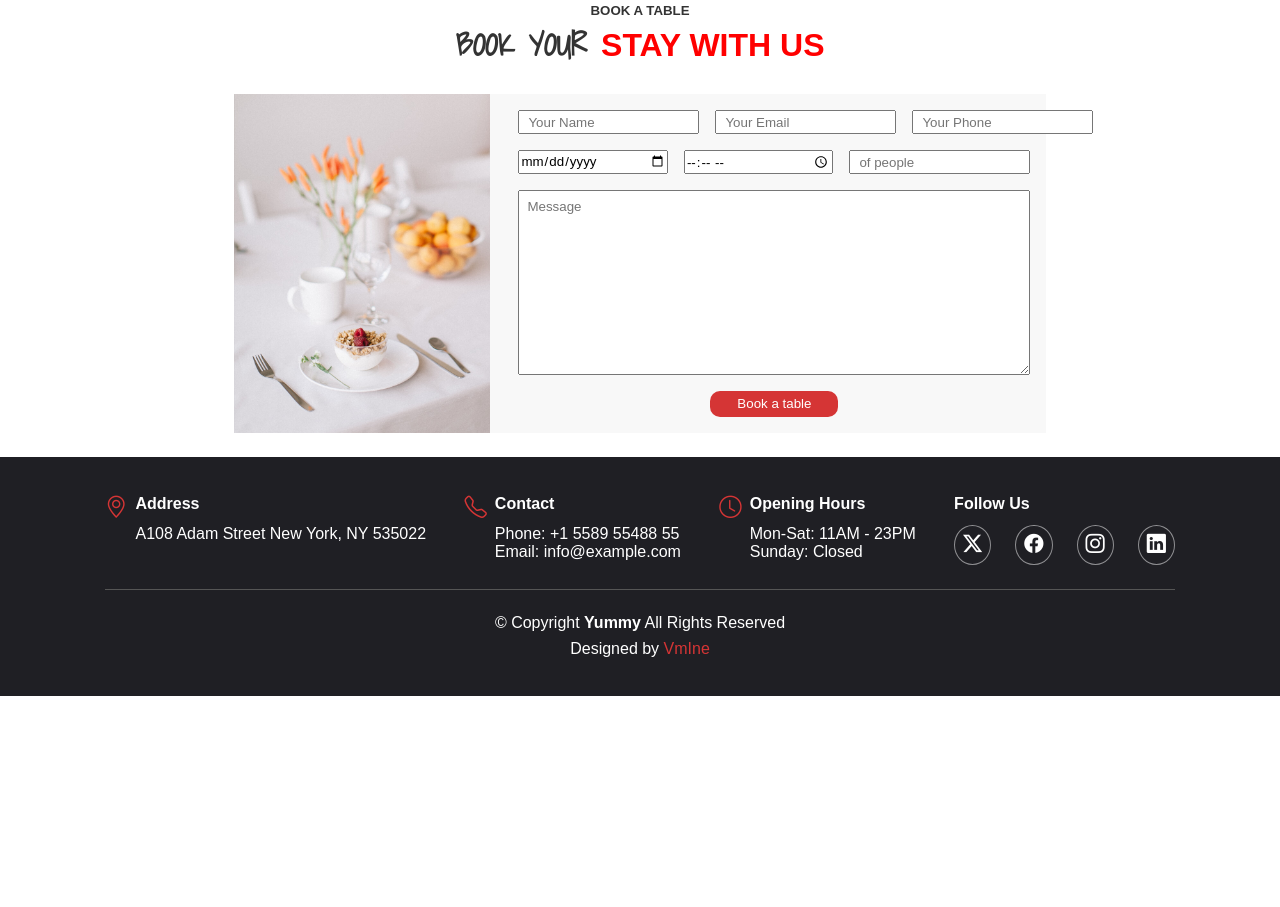
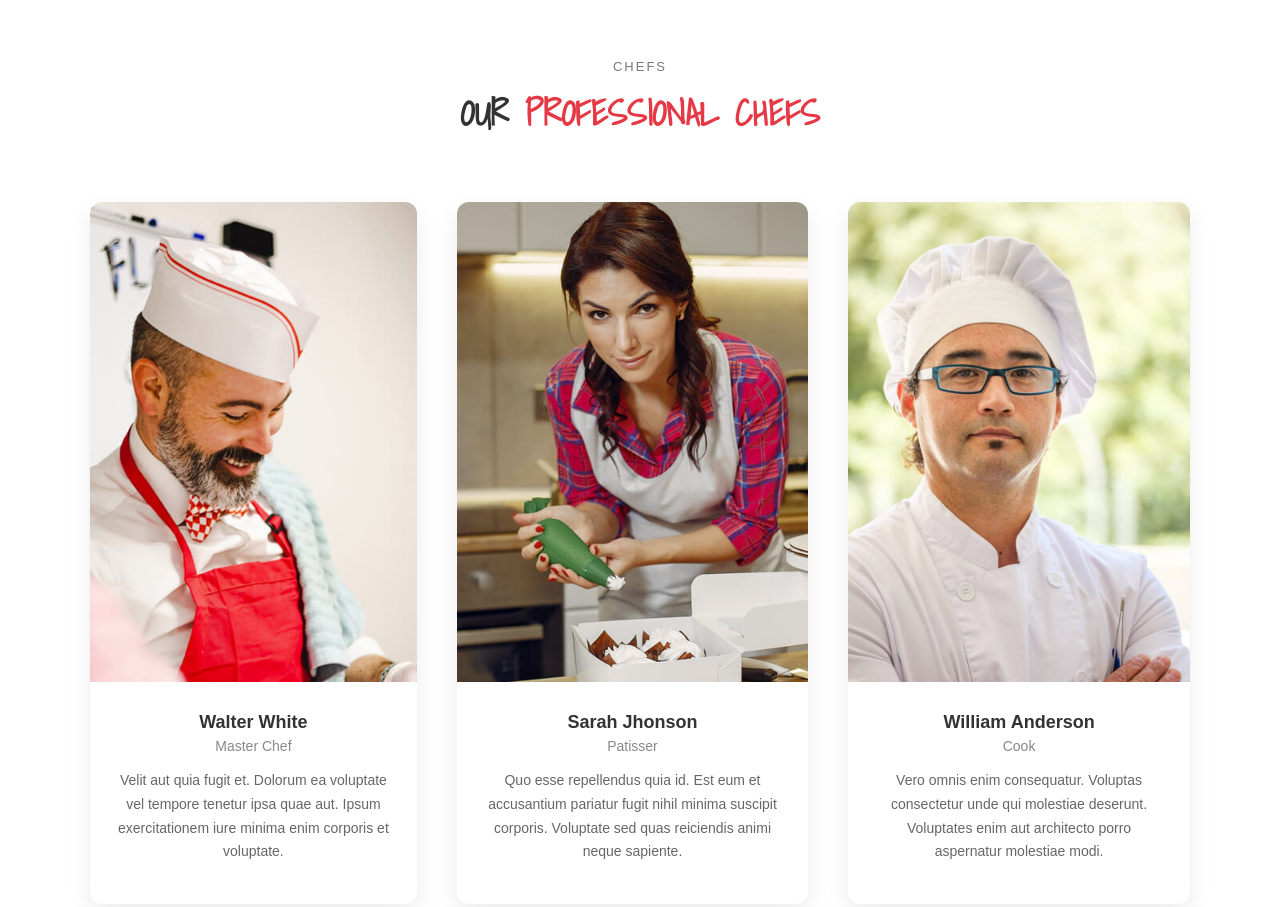
Before and after one commit to AmineElwafi/Amine_ELWAFI_finalproject_dom, a website: page index.html in a window 1280 px wide. Shown: the part 2611-3518 px from the top of the page. Before the commit the page ends 3307 px from the top, so only its background shows below. Drawn offline with nearby package versions, Linux system fonts and the light colour scheme.

Commit message:
chef section and added some modification to other sections

```diff
--- a/index.html
+++ b/index.html
@@ -145,10 +145,63 @@
             </div>
         </div>
     </section>
+    <section class="chefs">
+        <p class="section-small">CHEFS</p>
+        <h2 class="handwrittenText">OUR <span>PROFESSIONAL CHEFS</span></h2>
+
+        <div class="chefs-flex">
+
+            <div class="chef-card">
+                <div class="chef-img">
+                    <img src="./public/images/chefs/chefs-1.jpg" alt="">
+                </div>
+                <div class="chef-info">
+                    <h3>Walter White</h3>
+                    <h4>Master Chef</h4>
+                    <p>
+                        Velit aut quia fugit et. Dolorum ea voluptate vel tempore
+                        tenetur ipsa quae aut. Ipsum exercitationem iure minima enim
+                        corporis et voluptate.
+                    </p>
+                </div>
+            </div>
+
+            <div class="chef-card">
+                <div class="chef-img">
+                    <img src="./public/images/chefs/chefs-2.jpg" alt="">
+                </div>
+                <div class="chef-info">
+                    <h3>Sarah Jhonson</h3>
+                    <h4>Patisser</h4>
+                    <p>
+                        Quo esse repellendus quia id. Est eum et accusantium pariatur
+                        fugit nihil minima suscipit corporis. Voluptate sed quas
+                        reiciendis animi neque sapiente.
+                    </p>
+                </div>
+            </div>
+
+            <div class="chef-card">
+                <div class="chef-img">
+                    <img src="./public/images/chefs/chefs-3.jpg" alt="">
+                </div>
+                <div class="chef-info">
+                    <h3>William Anderson</h3>
+                    <h4>Cook</h4>
+                    <p>
+                        Vero omnis enim consequatur. Voluptas consectetur unde qui
+                        molestiae deserunt. Voluptates enim aut architecto porro
+                        aspernatur molestiae modi.
+                    </p>
+                </div>
+            </div>
+
+        </div>
+    </section>
     <div class="booking-section">
         <div class="bookingTitle">
             <h5>BOOK A TABLE</h5>
-            <h1>BOOK YOUR <span>STAY WITH US</span></h1>
+            <h1>BOOK YOUR <span class="handwrittenText">STAY WITH US</span></h1>
         </div>
         <div class="Booking-Form">
             <img src="./public/images/reservation.jpg" alt="">
--- a/public/css/app.css
+++ b/public/css/app.css
@@ -420,11 +420,11 @@ footer {
     align-items: center;
 }
 
-.bookingTitle > h1 {
+.bookingTitle>h1 {
     font-family: 'Shadows Into Light', cursive;
 }
 
-.bookingTitle > span {
+.bookingTitle>span {
     font-family: 'Shadows Into Light', cursive;
 }
 
@@ -566,6 +566,11 @@ body {
     margin-bottom: 15px;
 }
 
+.menu-item:hover{
+    transform: scale(1.05);
+   transition: 0.3s;
+}
+
 .menu-item h4 {
     font-size: 18px;
     margin-bottom: 5px;
@@ -582,6 +587,91 @@ body {
     font-weight: 600;
 }
 
-.handwrittenText{
+.handwrittenText {
     font-family: 'Shadows Into Light', cursive;
 }
+
+* {
+    margin: 0;
+    padding: 0;
+    box-sizing: border-box;
+    font-family: "Poppins", sans-serif;
+}
+
+body {
+    background: #fff;
+    color: #333;
+}
+
+.chefs {
+    padding: 80px 90px;
+    text-align: center;
+}
+
+.section-small {
+    font-size: 13px;
+    letter-spacing: 2px;
+    color: #777;
+}
+
+.chefs h2 {
+    font-size: 36px;
+    margin: 10px 0 60px;
+}
+
+.chefs h2 span {
+    color: #e63946;
+    font-family: 'Shadows Into Light', cursive;
+}
+
+.chefs-flex {
+    display: flex;
+    gap: 40px;
+}
+
+.chef-card {
+    background: #fff;
+    border-radius: 12px;
+    box-shadow: 0 10px 25px rgba(0, 0, 0, 0.08);
+    overflow: hidden;
+    height: fit-content;
+    width: fit-content;
+}
+
+.chef-card:hover{
+   transform: scale(1.05);
+   transition: 0.3s;
+}
+
+.chef-img {
+    height: 60vh;
+    overflow: hidden;
+}
+
+.chef-img img {
+    width: 100%;
+    height: 100%;
+    object-fit: cover;
+}
+
+.chef-info {
+    padding: 30px 25px 40px;
+}
+
+.chef-info h3 {
+    font-size: 18px;
+    margin-bottom: 5px;
+}
+
+.chef-info h4 {
+    font-size: 14px;
+    font-weight: 400;
+    color: #888;
+    margin-bottom: 15px;
+}
+
+.chef-info p {
+    font-size: 14px;
+    line-height: 1.7;
+    color: #666;
+}
```
